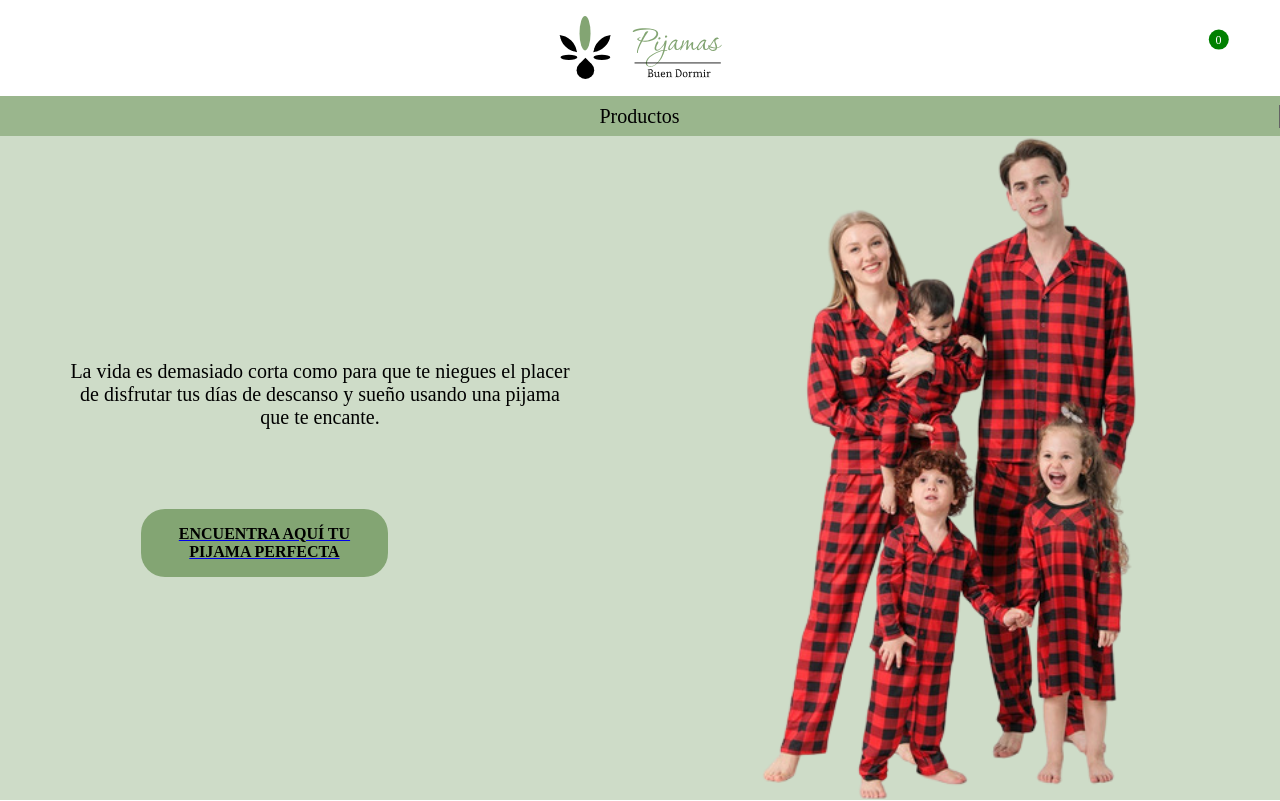
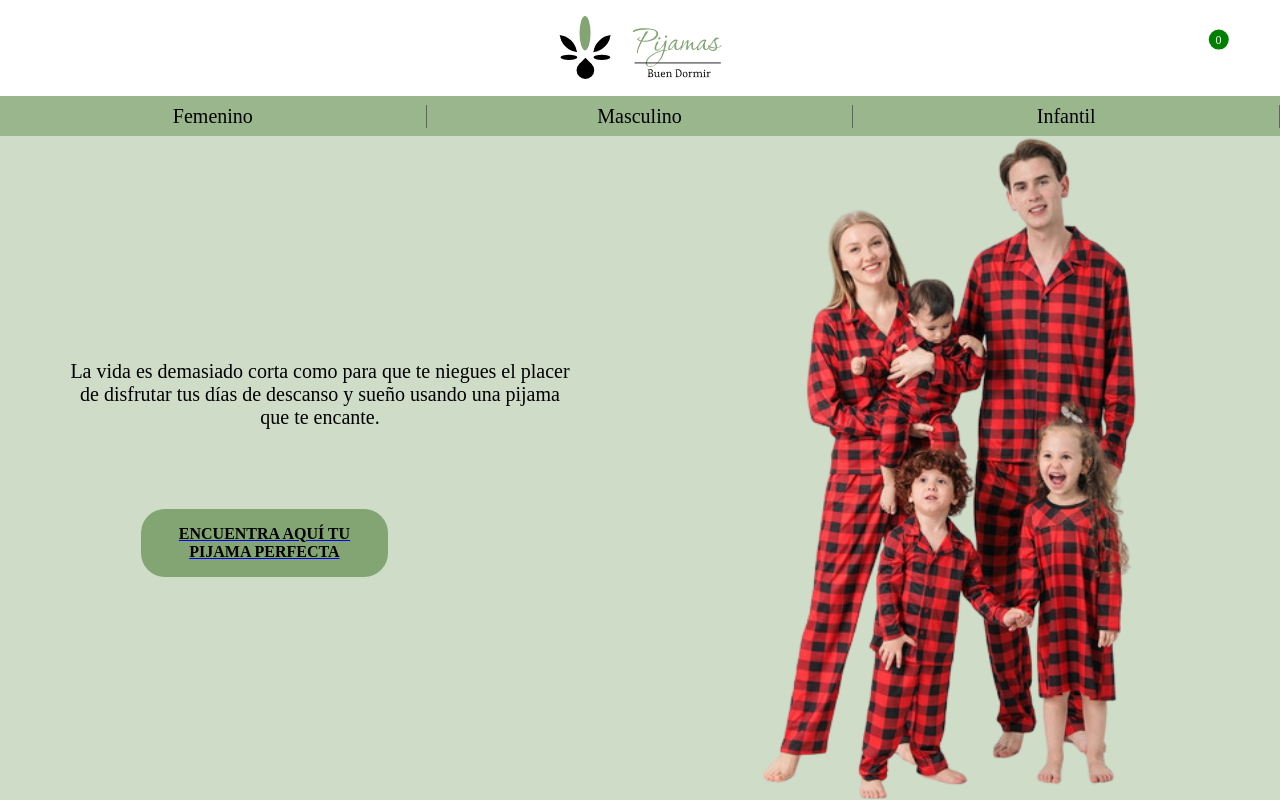
Before and after one commit to CatalinaVegaL/Pijamas_Api, a React (Create React App) app: page / in a window 1280 px wide. Shown: the top 801 px of the page. Built offline with nearby package versions, Linux system fonts and the light colour scheme; some icons are missing; a web font is replaced by a local one.

Commit message:
Funcionalidad de categorias

```diff
--- a/src/Components/Header/Header.jsx
+++ b/src/Components/Header/Header.jsx
@@ -70,21 +70,6 @@ const ProductList = styled.div`
   color: black;
 `;
 
-// const Male = styled.div`
-//   flex: 1;
-//   display: Flex;
-//   justify-content: center;
-//   color: black;
-// `;
-
-// const Children = styled.div`
-//   flex: 1;
-//   display: Flex;
-//   justify-content: center;
-//   border-left: 1px solid #646464;
-//   color: black;
-// `;
-
 //------------------------------------  COMPONENT DEVELOPMENT  ------------------------------------//
 export const Header = () => {
 
@@ -107,15 +92,25 @@ export const Header = () => {
         </Link>
       </Head>
       <Nav>
-          <Link to={`/productos`} style={{
+          <Link to={`/productos/femenino`} style={{
             flex: "1",
             display: "Flex",
             textDecoration:"none"}}>
-          <ProductList>Productos</ProductList>
+          <ProductList>Femenino</ProductList>
           </Link>
-{/*
-        <Male>Productos</Male>
-        <Children>Productos</Children> */}
+          <Link to={`/productos/masculino`} style={{
+            flex: "1",
+            display: "Flex",
+            textDecoration:"none"}}>
+          <ProductList>Masculino</ProductList>
+          </Link>
+          <Link to={`/productos/infantil`} style={{
+            flex: "1",
+            display: "Flex",
+            textDecoration:"none"}}>
+          <ProductList>Infantil</ProductList>
+          </Link>
+
       </Nav>
     </Container>
   );
--- a/src/Components/Pages.jsx
+++ b/src/Components/Pages.jsx
@@ -1,7 +1,9 @@
 import React from 'react'
 import { BrowserRouter as Router, Switch, Route, Link } from "react-router-dom";
 import { Home } from "./Home/Homepage"
-import { ProductList } from "./Products/ProductsList"
+import { ProductListF} from "./Products/ProductsListF"
+import { ProductListM} from "./Products/ProductsListM"
+import { ProductListI} from "./Products/ProductsListI"
 import { Cart } from "./Cart/Cart";
 
 //------------------------------------  COMPONENT DEVELOPMENT  ------------------------------------//
@@ -11,7 +13,9 @@ export const Pages = () => {
       <Switch>
         //Website routes
         <Route path="/" exact component={Home} />
-        <Route path="/productos" exact component={ProductList} />
+        <Route path="/productos/femenino" exact component={ProductListF} />
+        <Route path="/productos/masculino" exact component={ProductListM} />
+        <Route path="/productos/infantil" exact component={ProductListI} />
         <Route path="/carrito" exact component={Cart} />
       </Switch>
     </section>
--- a/src/Components/Products/ProductsList.jsx
+++ b/src/Components/Products/ProductsListF.jsx
@@ -12,7 +12,7 @@ const Products = styled.div`
 `;
 
 //------------------------------------  COMPONENT DEVELOPMENT  ------------------------------------//
-export const ProductList = () => {
+export const ProductListF = () => {
 
   //hook structuring
   const value = useContext(DataContext);
@@ -21,7 +21,9 @@ export const ProductList = () => {
   //Return of the function
   return (
     <Products>
-      {products.map((product) => (
+      {products.map((product) => {
+        if(product.category === "Femenino") {
+          return (
             <ProductItem
             key={product.id}
             id={product.id}
@@ -31,7 +33,9 @@ export const ProductList = () => {
             category={product.category}
             cantidad={product.cantidad}
           />
-      ))}
+          )
+        }
+      })}
     </Products>
   );
 };
--- /dev/null
+++ b/src/Components/Products/ProductsListI.jsx
@@ -0,0 +1,41 @@
+import React, { useContext } from "react";
+import styled from "styled-components";
+import { DataContext } from "../../Context/Dataprovider";
+import { ProductItem } from "./ProductItem";
+
+//------------------------------------  STYLES  ------------------------------------//
+const Products = styled.div`
+  padding: 20px;
+  display: flex;
+  flex-wrap: wrap;
+  justify-content: space-between;
+`;
+
+//------------------------------------  COMPONENT DEVELOPMENT  ------------------------------------//
+export const ProductListI = () => {
+
+  //hook structuring
+  const value = useContext(DataContext);
+  const [products] = value.products;
+
+  //Return of the function
+  return (
+    <Products>
+      {products.map((product) => {
+        if(product.category === "Infantil") {
+          return (
+            <ProductItem
+            key={product.id}
+            id={product.id}
+            title={product.title}
+            price={product.price}
+            image={product.image}
+            category={product.category}
+            cantidad={product.cantidad}
+          />
+          )
+        }
+      })}
+    </Products>
+  );
+};
--- /dev/null
+++ b/src/Components/Products/ProductsListM.jsx
@@ -0,0 +1,41 @@
+import React, { useContext } from "react";
+import styled from "styled-components";
+import { DataContext } from "../../Context/Dataprovider";
+import { ProductItem } from "./ProductItem";
+
+//------------------------------------  STYLES  ------------------------------------//
+const Products = styled.div`
+  padding: 20px;
+  display: flex;
+  flex-wrap: wrap;
+  justify-content: space-between;
+`;
+
+//------------------------------------  COMPONENT DEVELOPMENT  ------------------------------------//
+export const ProductListM = () => {
+
+  //hook structuring
+  const value = useContext(DataContext);
+  const [products] = value.products;
+
+  //Return of the function
+  return (
+    <Products>
+      {products.map((product) => {
+        if(product.category === "Masculina") {
+          return (
+            <ProductItem
+            key={product.id}
+            id={product.id}
+            title={product.title}
+            price={product.price}
+            image={product.image}
+            category={product.category}
+            cantidad={product.cantidad}
+          />
+          )
+        }
+      })}
+    </Products>
+  );
+};
```
Lines whose indentation alone changed are shown as unchanged.
